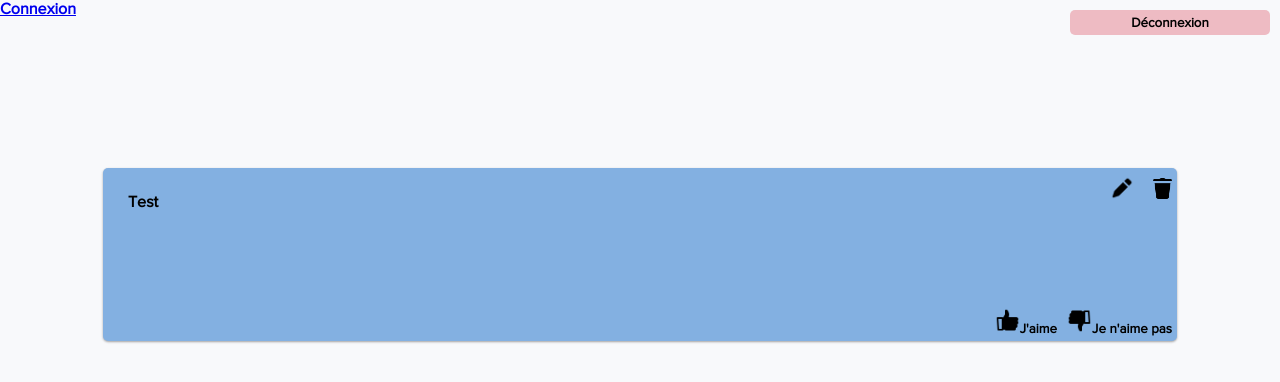
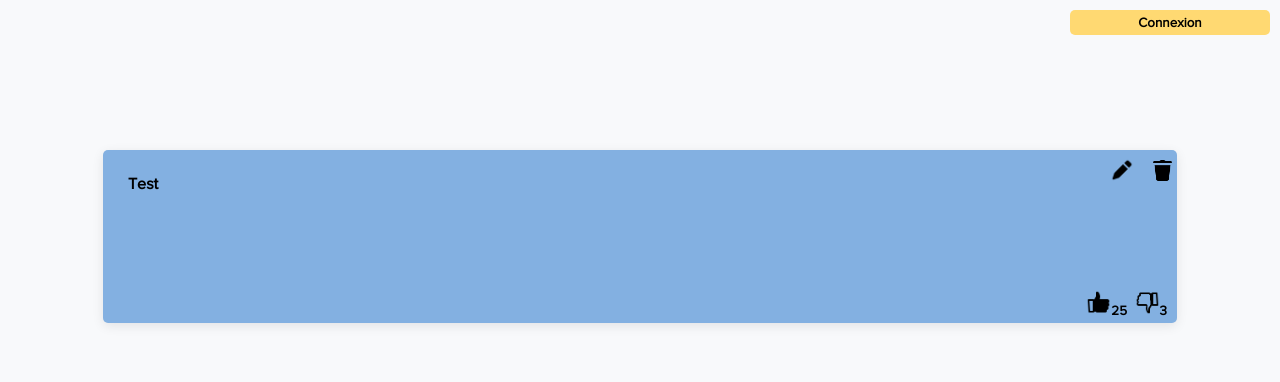
Before and after one commit to Malachite01/apiRestBlog, a PHP site: page /apiRestBlog/php/index.php in a window 1280 px wide. Shown: the top 382 px of the page. Run offline with PHP 8.4, Linux system fonts and the light colour scheme.

Commit message:
Main page

```diff
--- a/php/index.php
+++ b/php/index.php
@@ -14,18 +14,21 @@ session_start();
 <body>
   <?php
   if(isset($_SESSION['token'])){
-    echo"<p>connecté</p>";
+    echo'<p>connecté</p>
+    <a href="logout.php"><button type="submit" name="boutonDeco" id="boutonDeco">Déconnexion</button></a>
+    ';
   }else{
-    echo'<a href="login.php">Connexion</a>';
+    echo'
+    <a href="login.php"><button type="submit" name="boutonDeco" id="boutonCo">Connexion</button></a>
+    ';
   }
   ?>
-  <button type="submit" name="boutonDeco" id="boutonDeco">Déconnexion</button>
   <div class="article">
     <p>Test</p>
     <button type="submit" class="bouton boutonModifier" name="boutonModifier"><img src="../images/modifier.png" alt="image modifier" width="30"></button>
     <button type="submit" class="bouton boutonSupprimer" name="boutonSupprimer" onclick="return confirm('Etes vous sur de vouloir supprimer cet article ?');"><img src="../images/supprimer.png" alt="image supprimer" width="25" style="padding: 2.5px;"></button>
-    <button type="submit" class="bouton boutonLike" name="boutonLike"><img src="../images/like.png" alt="image de like" width="25">J'aime</button>
-    <button type="submit" class="bouton boutonDislike" name="boutonDislike"><img src="../images/like.png" alt="image de like" width="25" style="transform: rotate(180deg);">Je n'aime pas</button>
+    <button type="submit" class="bouton boutonLike" name="boutonLike"><img src="../images/like.png" alt="image de like" width="25">25</button>
+    <button type="submit" class="bouton boutonDislike" name="boutonDislike"><img src="../images/emptylike.png" alt="image de like" width="25" style="transform: rotate(180deg);">3</button>
   </div>
 </body>
 </html>
--- a/style/style.css
+++ b/style/style.css
@@ -2,8 +2,8 @@
   --background-color: #f8f9fb;
   --global-radius: 5px;
   --article-background-color: #83b0e1;
-  --second-background-color: #eebbc3;
-  --second-background-color-hover: #ecd0d5;
+  --second-background-color: #ffd972;
+  --second-background-color-hover: #fce4a4;
   --grey-font-color: #535353;
 }
 
@@ -93,12 +93,30 @@ body {
   position: absolute;
   top: 10px;
   right: 10px;
-  background-color: #eebbc3;
+  background-color: var(--second-background-color);
   border: none;
   cursor: pointer;
   border-radius: var(--global-radius);
   padding: 5px;
   width: 200px;
+}
+#boutonDeco:hover {
+  background-color: var(--second-background-color-hover);
+}
+
+#boutonCo {
+  position: absolute;
+  top: 10px;
+  right: 10px;
+  background-color: var(--second-background-color);
+  border: none;
+  cursor: pointer;
+  border-radius: var(--global-radius);
+  padding: 5px;
+  width: 200px;
+}
+#boutonCo:hover {
+  background-color: var(--second-background-color-hover);
 }
 
 .article {
@@ -110,7 +128,7 @@ body {
   padding: 25px;
   border-radius: var(--global-radius);
   padding-bottom: 130px;
-  box-shadow: rgba(0, 0, 0, 0.12) 0px 1px 3px, rgba(0, 0, 0, 0.24) 0px 1px 2px;
+  box-shadow: rgba(0, 0, 0, 0.09) 0px 3px 12px;
 }
 
 .article .bouton {
@@ -129,21 +147,73 @@ body {
   top: 5px;
   right: 40px;
 }
+.boutonModifier:hover::after {
+  content: "Modifier l'article";
+  position: absolute;
+  top: -22px;
+  right: 0;
+  color: black;
+  background-color: lightgray;
+  border-radius: var(--global-radius);
+  font-size: 1em;
+  padding: 2px;
+  width: 110px;
+  justify-self: center;
+}
 
 .boutonSupprimer {
   position: absolute;
   top: 5px;
   right: 0;
 }
+.boutonSupprimer:hover::after {
+  content: "Supprimer l'article";
+  position: absolute;
+  top: -22px;
+  right: 0;
+  color: black;
+  background-color: lightgray;
+  border-radius: var(--global-radius);
+  font-size: 1em;
+  padding: 2px;
+  width: 120px;
+  justify-self: center;
+}
 
 .boutonLike {
   position: absolute;
   bottom: 5px;
-  right: 120px;
+  right: 50px;
+}
+.boutonLike:hover::after {
+  content: "J'aime";
+  position: absolute;
+  top: -22px;
+  right: 0;
+  color: black;
+  background-color: lightgray;
+  border-radius: var(--global-radius);
+  font-size: 1em;
+  padding: 2px;
+  width: 60px;
+  justify-self: center;
 }
 
 .boutonDislike {
   position: absolute;
   bottom: 5px;
-  right: 5px;
+  right: 10px;
 }
+.boutonDislike:hover::after {
+  content: "Je n'aime pas";
+  position: absolute;
+  top: -22px;
+  right: 0;
+  color: black;
+  background-color: lightgray;
+  border-radius: var(--global-radius);
+  font-size: 1em;
+  padding: 2px;
+  width: 100px;
+  justify-self: center;
+}
```
Also changed, not shown: images/emptylike.png (added).
